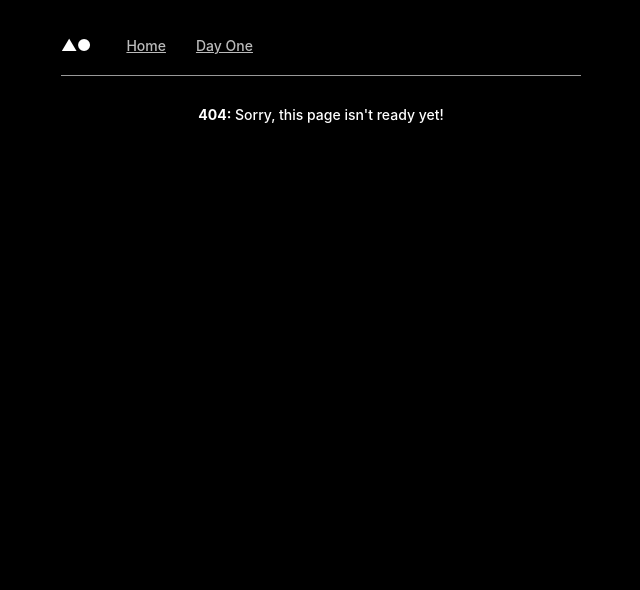
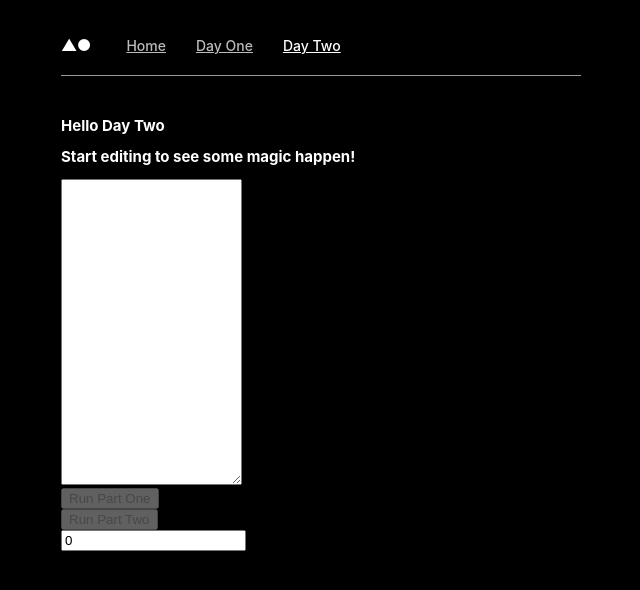
Before and after one commit to smokinjoe/advent-of-code-2023, a React (Create React App) app: page /day-two in a window 1280 px wide. Before the commit this address had no page. Shown: the top 590 px of the page, without its empty margins (319-959 px from the left). Built offline with nearby package versions, Linux system fonts and the light colour scheme.

Commit message:
part one is completed

```diff
--- a/src/App.tsx
+++ b/src/App.tsx
@@ -3,6 +3,7 @@ import makeCachedMatcher from "wouter/matcher";
 import { pathToRegexp, Key } from "path-to-regexp";
 
 import { DayOne } from "./components/Days/DayOne/DayOne";
+import { DayTwo } from "./components/Days/DayTwo/DayTwo";
 
 import "./styles.css";
 
@@ -45,6 +46,7 @@ const App = () => {
         <nav>
           <ActiveLink href="/">Home</ActiveLink>
           <ActiveLink href="/day-one">Day One</ActiveLink>
+          <ActiveLink href="/day-two">Day Two</ActiveLink>
         </nav>
 
         <main>
@@ -53,6 +55,9 @@ const App = () => {
 
             <Route path="/day-one">
               <DayOne />
+            </Route>
+            <Route path="/day-two">
+              <DayTwo />
             </Route>
             <Route path="/:anything*">
               <center>
--- /dev/null
+++ b/src/components/Days/DayTwo/DayTwo.tsx
@@ -0,0 +1,48 @@
+import * as React from "react";
+import { useState } from "react";
+
+import { partOneHandler } from "./partOne";
+import { partTwoHandler } from "./partTwo";
+
+export const DayTwo = () => {
+  const [data, setData] = useState("");
+  const [dayTwoResult, setDayTwoResult] = useState<number>(0);
+
+  const handlePartOneClick = () => {
+    const result = partOneHandler(data);
+    setDayTwoResult(result);
+  };
+
+  const handlePartTwoClick = () => {
+    const result = partTwoHandler(data);
+    setDayTwoResult(result);
+  };
+
+  return (
+    <div className="App">
+      <h1>Hello Day Two</h1>
+      <h2>Start editing to see some magic happen!</h2>
+      <div>
+        <textarea
+          cols={20}
+          rows={20}
+          onChange={(e) => setData(e.target.value)}
+        />
+      </div>
+      <div>
+        <button onClick={handlePartOneClick} disabled={data.length === 0}>
+          Run Part One
+        </button>
+      </div>
+      <div>
+        <button onClick={handlePartTwoClick} disabled={data.length === 0}>
+          Run Part Two
+        </button>
+      </div>
+
+      <div>
+        <input type="text" value={dayTwoResult} readOnly />
+      </div>
+    </div>
+  );
+};
--- /dev/null
+++ b/src/components/Days/DayTwo/GameRecord.ts
@@ -0,0 +1,72 @@
+const MaxRed = 12;
+const MaxGreen = 13;
+const MaxBlue = 14;
+
+type SingleSet = {
+  red: number;
+  green: number;
+  blue: number;
+};
+
+class GameSet {
+  public red: number = 0;
+  public green: number = 0;
+  public blue: number = 0;
+
+  constructor({ red, green, blue }: SingleSet) {
+    this.red = red ?? 0;
+    this.green = green ?? 0;
+    this.blue = blue ?? 0;
+  }
+}
+
+export class GameRecord {
+  public id: number = -1;
+  public setHistory: Array<GameSet> = [];
+
+  constructor(record: string) {
+    const [id, sets] = record.split(":");
+    this.id = parseInt(id.replace("Game ", "").trim());
+    this.setHistory = sets.split(";").map((set) => {
+      const singleSet: SingleSet = {
+        red: 0,
+        green: 0,
+        blue: 0,
+      };
+
+      set.split(",").forEach((x) => {
+        if (x.includes("red")) {
+          singleSet.red = parseInt(x.replace("red", "").trim());
+        }
+        if (x.includes("green")) {
+          singleSet.green = parseInt(x.replace("green", "").trim());
+        }
+        if (x.includes("blue")) {
+          singleSet.blue = parseInt(x.replace("blue", "").trim());
+        }
+      });
+
+      return new GameSet({ ...singleSet });
+    });
+  }
+
+  isValidGameRecord = () => {
+    let isValid = true;
+
+    this.setHistory.forEach((set) => {
+      if (set.red > MaxRed || set.green > MaxGreen || set.blue > MaxBlue) {
+        isValid = false;
+      }
+    });
+
+    return isValid;
+  };
+
+  getScore = () => {
+    if (this.isValidGameRecord()) {
+      return this.id;
+    }
+
+    return 0;
+  };
+}
--- /dev/null
+++ b/src/components/Days/DayTwo/partOne.ts
@@ -0,0 +1,16 @@
+import { convertMultiLineStringToArray } from "../../../utils/stringReader";
+import { GameRecord } from "./GameRecord";
+
+export const partOneHandler = (data: string): number => {
+  const records = convertMultiLineStringToArray(data).map(
+    (record) => new GameRecord(record)
+  );
+
+  let scoreSum = 0;
+
+  records.forEach((record) => {
+    scoreSum += record.getScore();
+  });
+
+  return scoreSum;
+};
--- /dev/null
+++ b/src/components/Days/DayTwo/partTwo.ts
@@ -0,0 +1,22 @@
+import { convertMultiLineStringToArray } from "../../../utils/stringReader";
+import { GameRecord } from "./GameRecord";
+
+// Game 1: 3 blue, 4 red; 1 red, 2 green, 6 blue; 2 green
+// Game 2: 1 blue, 2 green; 3 green, 4 blue, 1 red; 1 green, 1 blue
+// Game 3: 8 green, 6 blue, 20 red; 5 blue, 4 red, 13 green; 5 green, 1 red
+// Game 4: 1 green, 3 red, 6 blue; 3 green, 6 red; 3 green, 15 blue, 14 red
+// Game 5: 6 red, 1 blue, 3 green; 2 blue, 1 red, 2 green
+
+export const partTwoHandler = (data: string): number => {
+  const records = convertMultiLineStringToArray(data).map(
+    (record) => new GameRecord(record)
+  );
+
+  let sumOfThePowers = 0;
+
+  records.forEach((record) => {
+    sumOfThePowers += record.powerOfSet();
+  });
+
+  return sumOfThePowers ?? -1;
+};
```
